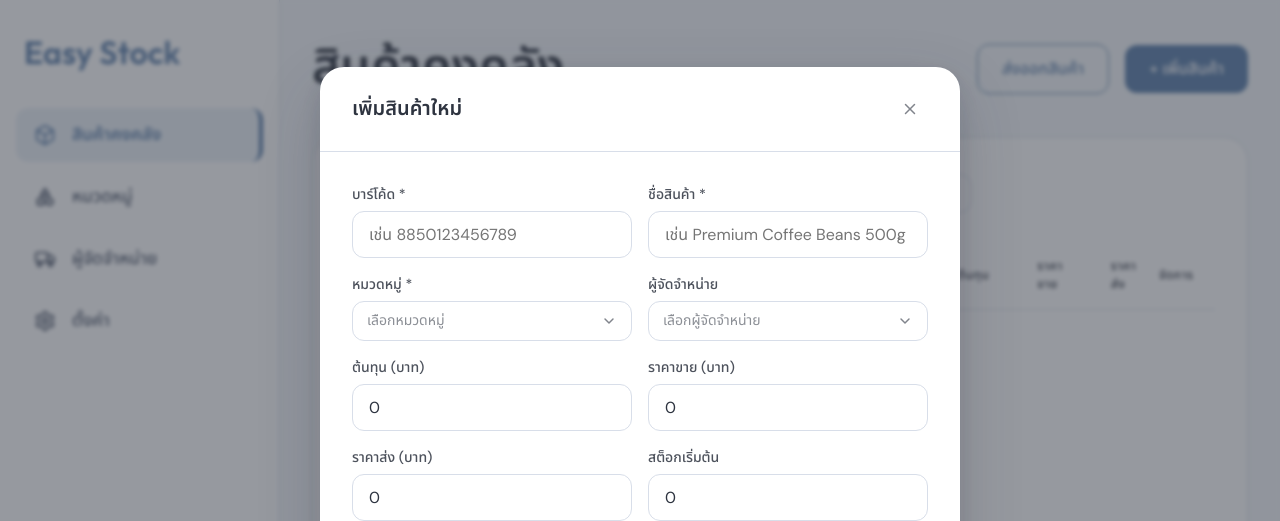
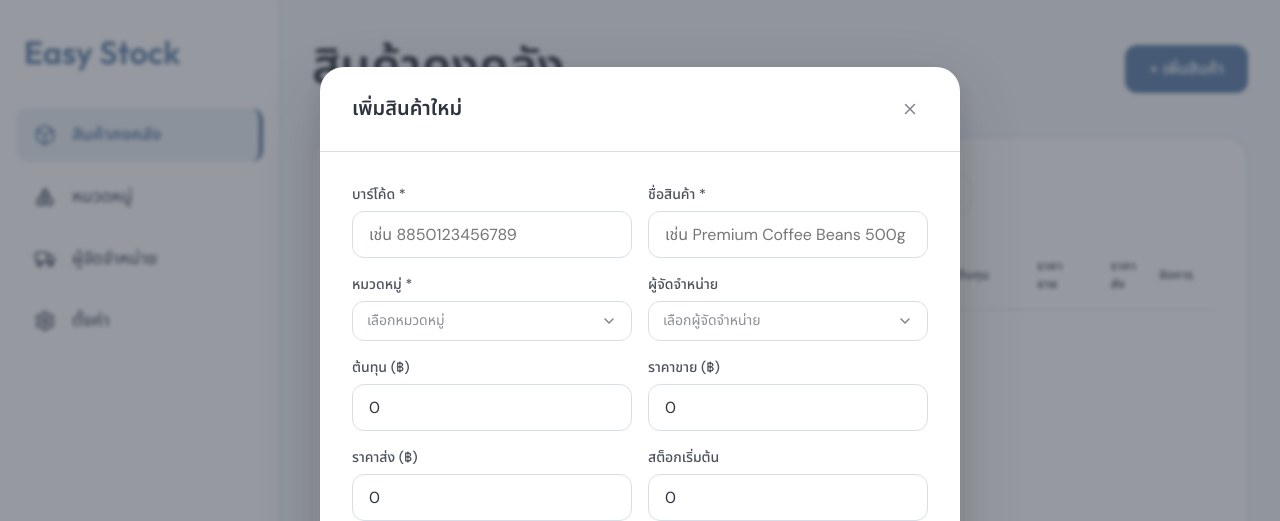
Before and after one commit to Kume2003Mks/easy-stock-invention, a SvelteKit app: page /products in a window 1280 px wide. Both pictures are taken after typing "Sample" into the empty fields and a click on the button "+ เพิ่มสินค้า". Shown: the top 521 px of the page. Built offline with nearby package versions, Linux system fonts and the light colour scheme.

Commit message:
feat: implement product management module with backend commands and UI view

```diff
--- /dev/null
+++ b/src/lib/utils/currency.ts
@@ -0,0 +1,32 @@
+/**
+ * Utility functions for currency symbols and formatting
+ */
+
+export function getCurrencySymbol(currency?: string): string {
+  switch (currency?.toUpperCase()) {
+    case 'THB':
+      return '฿';
+    case 'USD':
+      return '$';
+    case 'EUR':
+      return '€';
+    case 'JPY':
+      return '¥';
+    case 'CNY':
+      return '¥';
+    case 'GBP':
+      return '£';
+    case 'KRW':
+      return '₩';
+    case 'SGD':
+      return 'S$';
+    default:
+      return currency ? `${currency} ` : '฿';
+  }
+}
+
+export function formatCurrency(amount: number, currency = 'THB'): string {
+  const symbol = getCurrencySymbol(currency);
+  const num = Number(amount) || 0;
+  return `${symbol}${num.toFixed(2)}`;
+}
--- a/src/routes/products/+page.svelte
+++ b/src/routes/products/+page.svelte
@@ -8,6 +8,7 @@
   import Pagination from "$lib/components/Pagination.svelte";
   import ErrorModal from "$lib/components/ErrorModal.svelte";
   import { parseAppError } from "$lib/utils/errorHandler";
+  import { getCurrencySymbol, formatCurrency } from "$lib/utils/currency";
 
   interface Product {
     product_id: string;
@@ -41,11 +42,14 @@
     totalPages: number;
     categories: Category[];
     suppliers: Supplier[];
+    currency?: string;
   }
 
   let products = $state<Product[]>([]);
   let categories = $state<Category[]>([]);
   let suppliers = $state<Supplier[]>([]);
+  let currency = $state("THB");
+  let currencySymbol = $derived(getCurrencySymbol(currency));
 
   let loading = $state(true);
   let loadError = $state("");
@@ -149,6 +153,7 @@
       totalPages = data.totalPages ?? 1;
       categories = data.categories ?? [];
       suppliers = data.suppliers ?? [];
+      currency = data.currency ?? "THB";
     } catch (err) {
       console.error("Failed to load products data:", err);
       loadError = String(err);
@@ -544,7 +549,7 @@
 <header class="topbar">
   <h1>สินค้าคงคลัง</h1>
   <div class="topbar-actions">
-    <button class="btn-outline" onclick={openExportModal}>ส่งออกสินค้า</button>
+    <!-- <button class="btn-outline" onclick={openExportModal}>ส่งออกสินค้า</button> -->
     <button class="btn-primary" onclick={openAddModal}>+ เพิ่มสินค้า</button>
   </div>
 </header>
@@ -612,9 +617,9 @@
                 <td class="font-medium col-name">{p.name}</td>
                 <td>{getCategoryName(p.category_id)}</td>
                 <td>{getSupplierName(p.supplier_id)}</td>
-                <td>฿{p.cost_price.toFixed(2)}</td>
-                <td>฿{p.selling_price.toFixed(2)}</td>
-                <td>฿{p.wholesale_price.toFixed(2)}</td>
+                <td>{formatCurrency(p.cost_price, currency)}</td>
+                <td>{formatCurrency(p.selling_price, currency)}</td>
+                <td>{formatCurrency(p.wholesale_price, currency)}</td>
                 <td>
                   <span
                     class="badge {p.current_stock > p.reorder_level
@@ -748,7 +753,9 @@
       </div>
 
       <div class="form-group">
-        <label for="product-cost" class="form-label">ต้นทุน (บาท)</label>
+        <label for="product-cost" class="form-label"
+          >ต้นทุน ({currencySymbol})</label
+        >
         <input
           id="product-cost"
           type="number"
@@ -761,7 +768,9 @@
       </div>
 
       <div class="form-group">
-        <label for="product-selling" class="form-label">ราคาขาย (บาท)</label>
+        <label for="product-selling" class="form-label"
+          >ราคาขาย ({currencySymbol})</label
+        >
         <input
           id="product-selling"
           type="number"
@@ -774,7 +783,9 @@
       </div>
 
       <div class="form-group">
-        <label for="product-wholesale" class="form-label">ราคาส่ง (บาท)</label>
+        <label for="product-wholesale" class="form-label"
+          >ราคาส่ง ({currencySymbol})</label
+        >
         <input
           id="product-wholesale"
           type="number"
@@ -1010,7 +1021,9 @@
       </div>
 
       <div class="form-group">
-        <label for="edit-product-cost" class="form-label">ต้นทุน (บาท)</label>
+        <label for="edit-product-cost" class="form-label"
+          >ต้นทุน ({currencySymbol})</label
+        >
         <input
           id="edit-product-cost"
           type="number"
@@ -1024,7 +1037,7 @@
 
       <div class="form-group">
         <label for="edit-product-selling" class="form-label"
-          >ราคาขาย (บาท)</label
+          >ราคาขาย ({currencySymbol})</label
         >
         <input
           id="edit-product-selling"
@@ -1039,7 +1052,7 @@
 
       <div class="form-group">
         <label for="edit-product-wholesale" class="form-label"
-          >ราคาส่ง (บาท)</label
+          >ราคาส่ง ({currencySymbol})</label
         >
         <input
           id="edit-product-wholesale"
```
Also changed, not shown: 1 other file (tests, documents, lock files or other folders).
